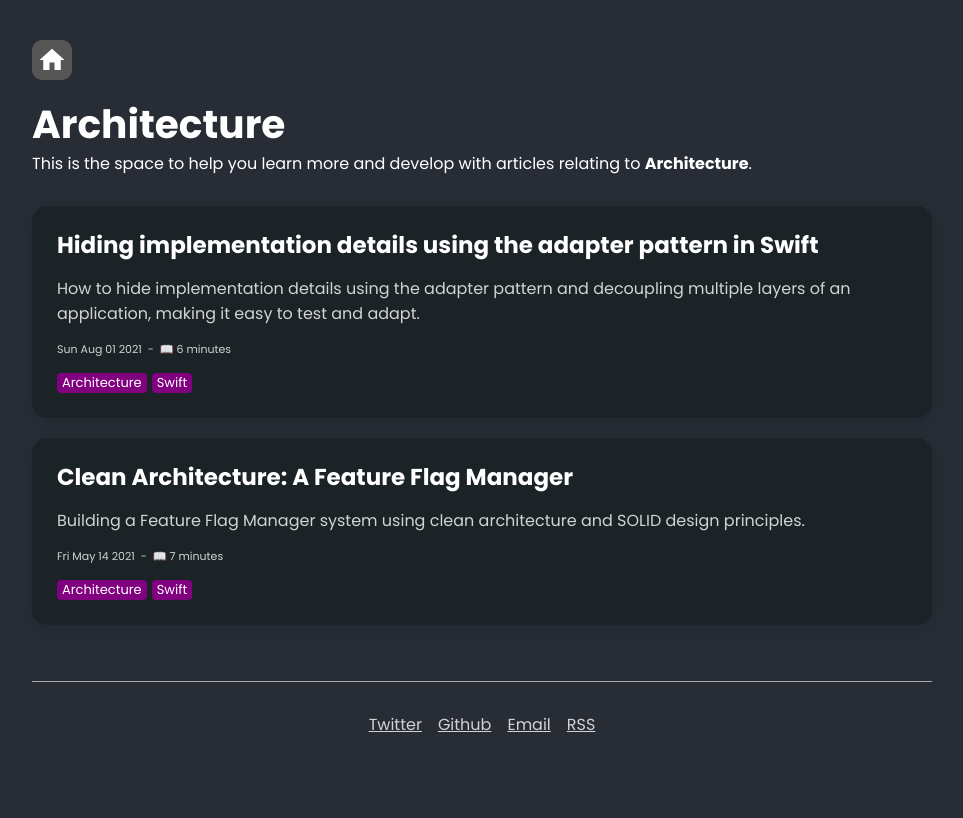
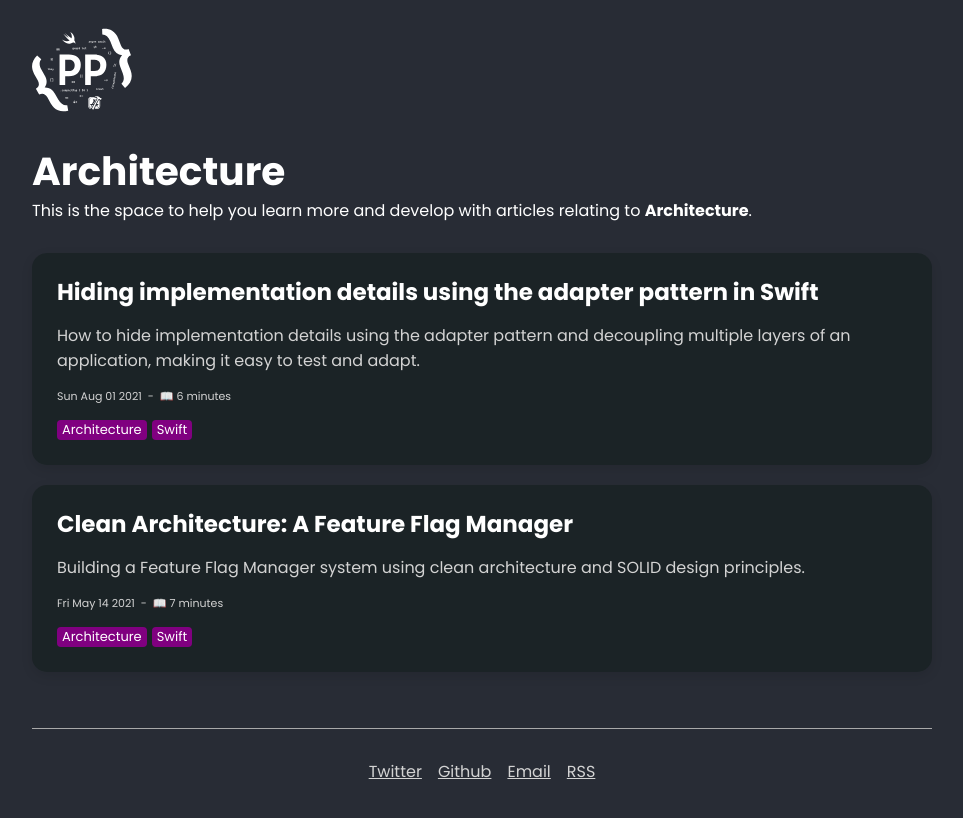
Before and after one commit to polpielladev/polpiella.dev, a Next.js app: page /category/architecture in a window 1280 px wide. Shown: the top 818 px of the page, without its empty margins (158-1121 px from the left). Built offline with nearby package versions, Linux system fonts and the light colour scheme.

Commit message:
Add new logo to page header and `thumbnail` api route

```diff
--- a/api/thumbnail.js
+++ b/api/thumbnail.js
@@ -29,6 +29,7 @@ function getCSS() {
         display: flex;
         align-items: center;
     }
+
     .container {
         display: flex;
         flex-direction: column;
@@ -44,7 +45,6 @@ function getCSS() {
     }
 
     img {
-        border-radius: 20%;
         height: auto;
         width: 150px;
         height: 150px;
@@ -64,7 +64,7 @@ function getHTML(title, description) {
         </head>
         <body>
             <div class="container">
-                <img src="https://www.polpiella.dev/assets/profile.png" />
+                <img src="https://www.polpiella.dev/assets/logo.svg" />
                 <h1>${title}</h1>
                 <p>${description}</p>
             </div>
--- a/pages/_app.js
+++ b/pages/_app.js
@@ -40,7 +40,7 @@ export default function App({ Component, pageProps }) {
     return (
         <>
             <Head>
-                <link rel="icon" href="/favicon.ico" />
+                <link rel="icon" type="image/svg+xml" href="/assets/logo.svg" />
                 <link
                     rel="alternate"
                     type="application/rss+xml"
@@ -53,13 +53,13 @@ export default function App({ Component, pageProps }) {
                 <GlobalStyles />
                 <div className="container">
                     <div className="app">
-                        <Header className="app-header">
+                        <Header>
                             <Link href="/">
-                                <a className="home-button">
+                                <a>
                                     <Image
-                                        width={30}
-                                        height={30}
-                                        src="/icons/home.svg"
+                                        width={100}
+                                        height={100}
+                                        src="/assets/logo.svg"
                                         alt="home"
                                     />
                                 </a>
--- a/styles/global/ThemeConfig.js
+++ b/styles/global/ThemeConfig.js
@@ -49,18 +49,6 @@ export const GlobalStyles = createGlobalStyle`
             width: 90%;
         }
         max-width: 900px;
-
-        .app-header {
-            margin-top: 40px;
-
-            .home-button {
-                background: #575656;
-                padding: 5px;
-                border-radius: 10px;
-                width: 30px;
-                height: 30px;
-            }
-        }
     }
 
     blockquote {
--- a/styles/pages/BlogPage.module.scss
+++ b/styles/pages/BlogPage.module.scss
@@ -14,7 +14,6 @@
     flex-direction: row;
     align-items: center;
     justify-content: center;
-    margin-top: 20px;
     text-align: center;
     margin-bottom: 40px;
     align-self: center;
```
Also changed, not shown: public/assets/logo.svg (added).
